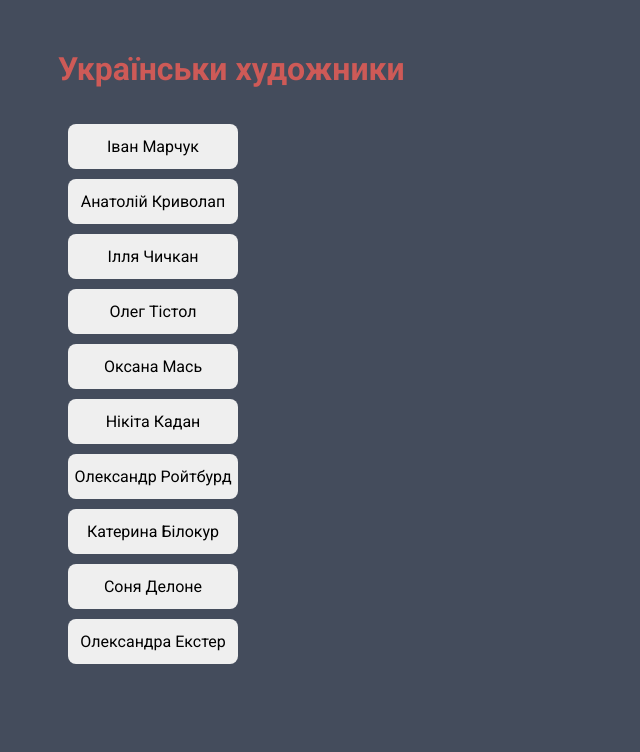
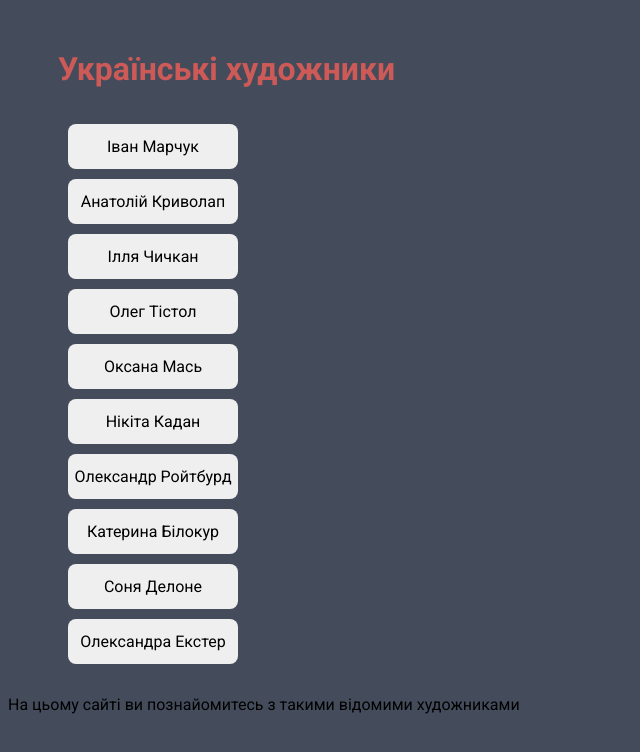
Before and after one commit to ARTEMCHIK666/Ukrainian, a plain HTML site: page index.html in a window 1280 px wide. Shown: the whole page, without its empty margins (0-640 px from the left). Drawn offline with Linux system fonts and the light colour scheme.

Commit message:
Update index.html

```diff
--- a/index.html
+++ b/index.html
@@ -7,7 +7,7 @@
     <link rel="stylesheet" type="text/css" href="style.css">
 </head>
 <body>
-    <h1>Українськи художники</h1>
+    <h1>Українські художники</h1>
     <div class="btn">
     <button>
         <a href="1.html" target="_blank">Іван Марчук</a>
@@ -40,6 +40,9 @@
         <a href="10.html" target="_blank">Олександра Екстер</a>
     </button>
          </div>
+    <p>
+        На цьому сайті ви познайомитесь з такими відомими художниками
+    </p>
 </body>
 </body>
 </html>
```
